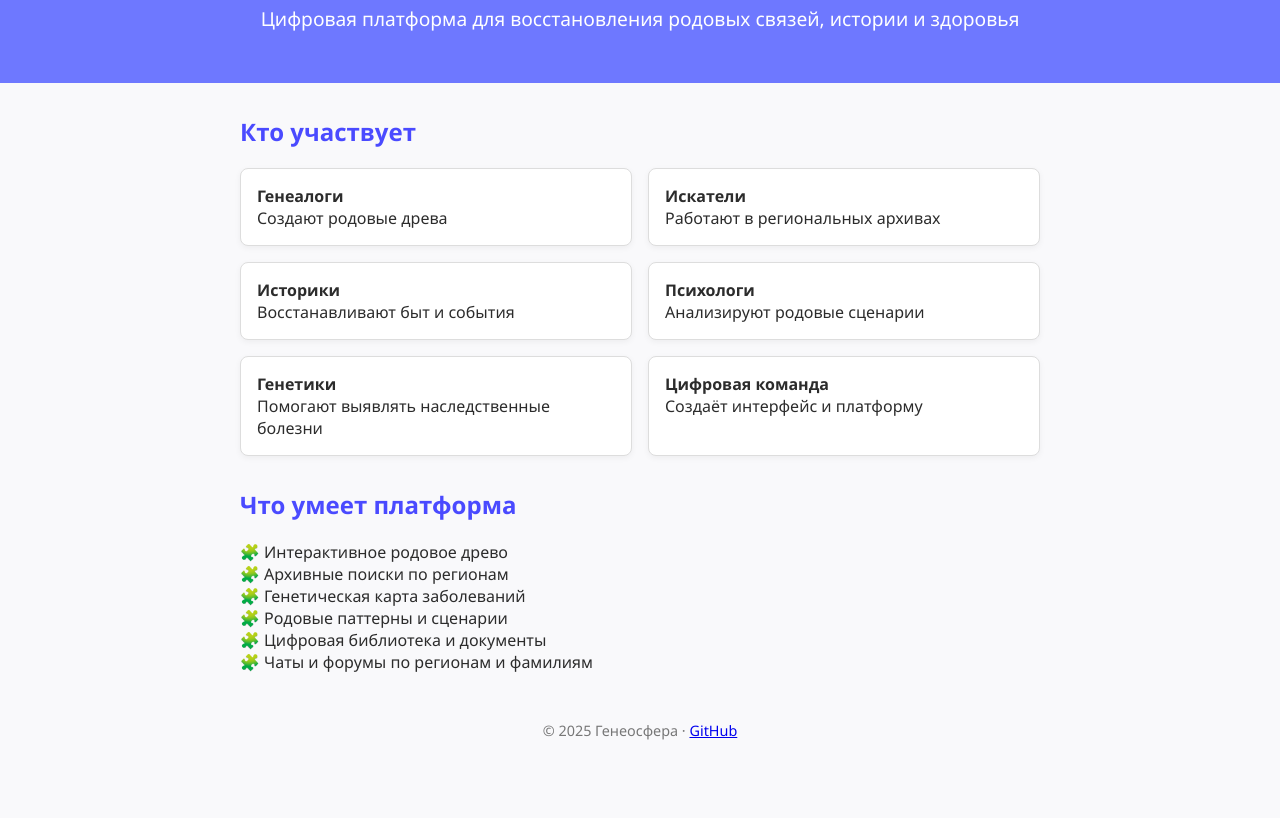
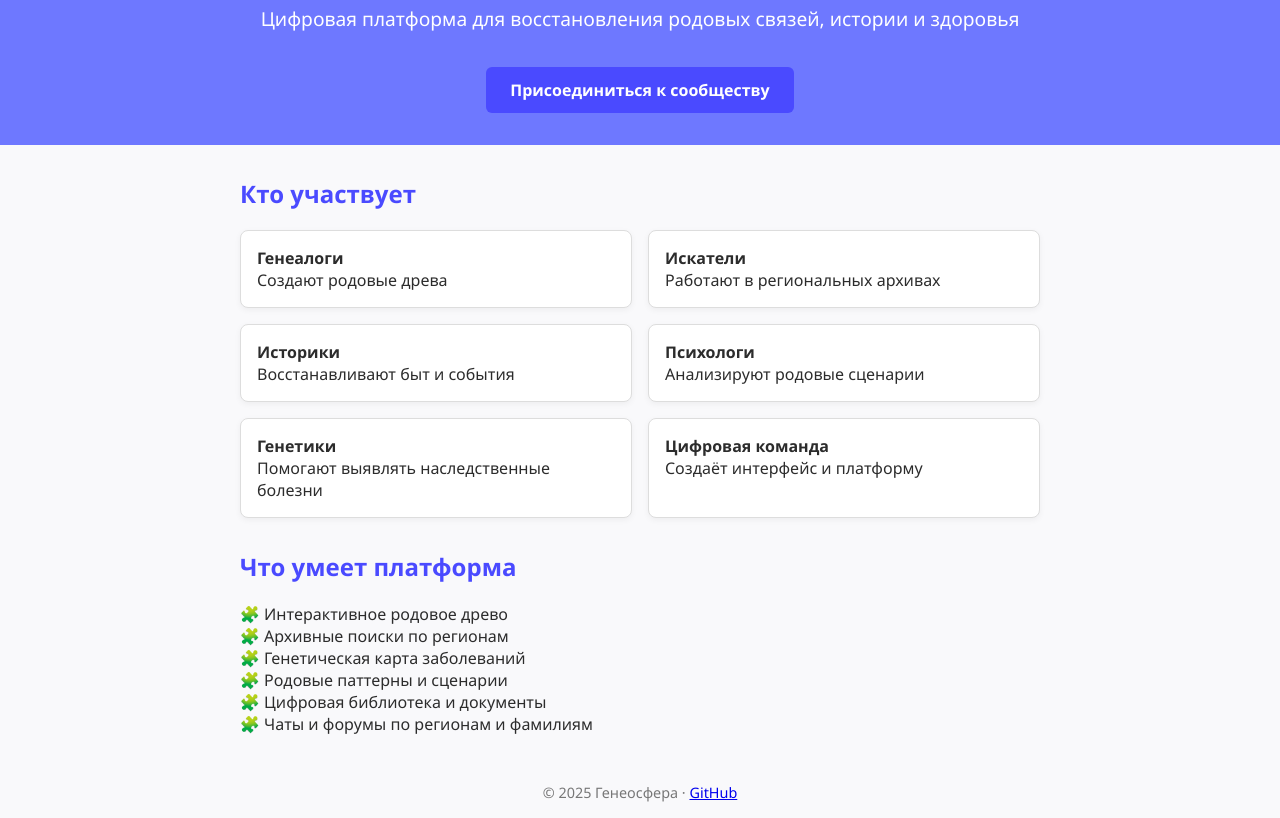
Before and after one commit to VyacheslavChernikov/first_progect, a plain HTML site: page index.html in a window 1280 px wide. Shown: the part 90-908 px from the top of the page. Before the commit the page ends 846 px from the top, so only its background shows below. Drawn offline with Linux system fonts and the light colour scheme.

Commit message:
Добавлена кнопка-ссылка на Telegram-сообщество

```diff
--- a/index.html
+++ b/index.html
@@ -5,6 +5,21 @@
   <meta name="viewport" content="width=device-width, initial-scale=1.0"/>
   <title>Генеосфера</title>
   <style>
+.join-btn {
+  display: inline-block;
+  margin-top: 1rem;
+  padding: 0.75rem 1.5rem;
+  background-color: #4a4aff;
+  color: white;
+  text-decoration: none;
+  border-radius: 6px;
+  font-weight: bold;
+  transition: background-color 0.3s ease;
+}
+.join-btn:hover {
+  background-color: #3636e0;
+}
+
     body {
       font-family: "Segoe UI", sans-serif;
       margin: 0;
@@ -66,7 +81,8 @@
 <body>
   <header>
     <h1>Генеосфера</h1>
-    <p>Цифровая платформа для восстановления родовых связей, истории и здоровья</p>
+    <p>Цифровая платформа для восстановления родовых связей, истории и здоровья</p><a href="https://t.me/Pozitive_Web3" target="_blank" class="join-btn">Присоединиться к сообществу</a>
+
   </header>
 
   <section>
```
